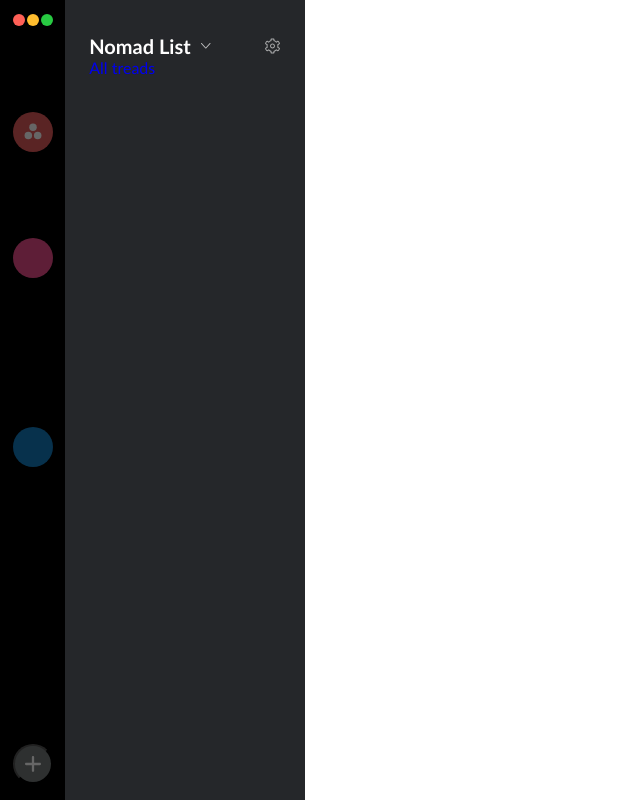
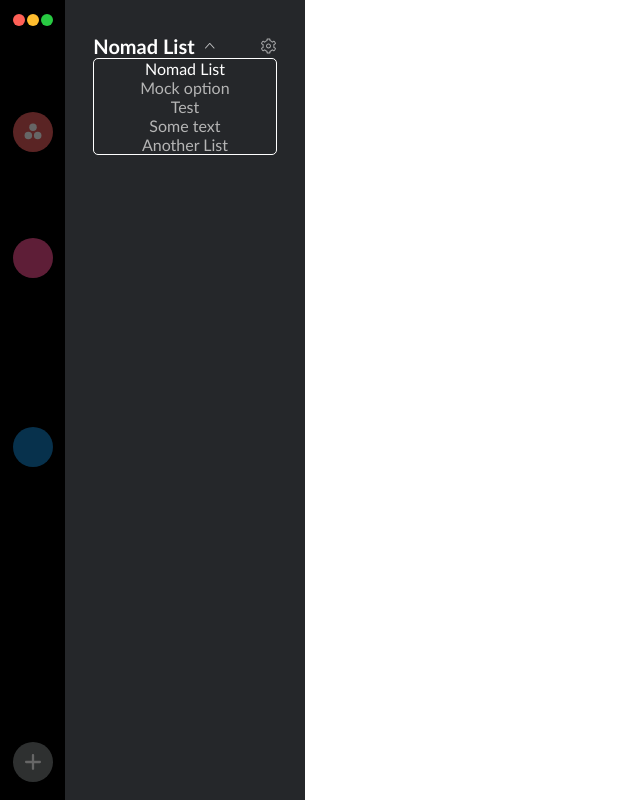
Before and after one commit to Dual1tyxd3v/chatDesktop, a website: page source/index.html in a window 1280 px wide. Both pictures are taken after a click on the link "Nomad List". Shown: the whole page, without its empty margins (0-640 px from the left). Drawn offline with Linux system fonts and the light colour scheme.

Commit message:
Add Select & Server Menu logic

```diff
--- a/source/index.html
+++ b/source/index.html
@@ -64,10 +64,10 @@
             </a>
             <ul class="header__list">
               <li class="header__option header__option--active">Nomad List</li>
-              <li class="header__option header__option--active">Mock option</li>
-              <li class="header__option header__option--active">Test</li>
-              <li class="header__option header__option--active">Some text</li>
-              <li class="header__option header__option--active">Another List</li>
+              <li class="header__option">Mock option</li>
+              <li class="header__option">Test</li>
+              <li class="header__option">Some text</li>
+              <li class="header__option">Another List</li>
             </ul>
           </div>
           <button class="header__settings" aria-label="Settings button"></button>
--- a/source/js/script.js
+++ b/source/js/script.js
@@ -1,10 +1,28 @@
-const images = document.querySelectorAll('img');
-const inp = document.querySelector('input[type="file"]');
-images.forEach(img => {
-  img.style.width = '300px';
+const selectHeader = document.querySelector('.header__title');
+const selectOptions = document.querySelectorAll('.header__option');
+const headerText = document.querySelector('.header__text');
+const serversItems = document.querySelectorAll('.servers__item:not(.servers__item--btnAdd)');
+
+// --SERVERS ITEMS SWITCH
+serversItems.forEach(server => server.addEventListener('click', (e) => {
+  e.preventDefault();
+
+  document.querySelector('.servers__item--active').classList.remove('servers__item--active');
+  e.target.classList.add('servers__item--active');
+}));
+//
+
+// --SELECT LOGIC
+selectHeader.addEventListener('click', (e) => {
+  e.preventDefault();
+
+  selectHeader.classList.toggle('header__title--opened');
 });
 
-
-inp.addEventListener('change', (e) => {
-  const x = e.target.files[0];
-})
+selectOptions.forEach(option => option.addEventListener('click', (e) => {
+  headerText.textContent = e.target.textContent;
+  document.querySelector('.header__option--active').classList.remove('header__option--active');
+  e.target.classList.add('header__option--active');
+  selectHeader.classList.toggle('header__title--opened');
+}));
+//
--- a/source/sass/header.scss
+++ b/source/sass/header.scss
@@ -2,6 +2,10 @@
   display: flex;
   justify-content: space-between;
   align-items: center;
+  position: relative;
+  &__arrow {
+    transition: 0.3s transform;
+  }
   &__title {
     font-weight: 700;
     font-size: 20px;
@@ -10,7 +14,10 @@
     display: flex;
     align-items: center;
     &--opened .header__arrow {
-      transform: rotate(180deg);
+      transform: scaleY(-1);
+    }
+    &--opened + .header__list {
+      transform: scaleY(1);
     }
   }
   &__text {
@@ -26,11 +33,11 @@
     border: none;
     cursor: pointer;
   }
-  &__select {
-    position: relative;
-  }
+
   &__list {
-    display: none;
+    transform: scaleY(0);
+    transition: 0.3s transform;
+    transform-origin: top;
     position: absolute;
     z-index: 2;
     background-color: #25272A;
@@ -42,12 +49,15 @@
     }
   }
   &__option {
-    color: #fff;
+    color: #B5B5B5;
     cursor: pointer;
     text-align: center;
     &:hover {
       color: #25272A;
       background-color: #fff;
     }
+    &--active {
+      color: #fff;
+    }
   }
 }
--- a/source/sass/servers.scss
+++ b/source/sass/servers.scss
@@ -19,6 +19,7 @@
     background-position: center;
     border-radius: 20px;
     opacity: 0.4;
+    border: none;
   }
   &__item:hover,
   &__item--active {
--- a/source/sass/social.scss
+++ b/source/sass/social.scss
@@ -1,6 +1,7 @@
 .social {
   background-color: #25272A;
   flex-grow: 1;
-  padding: 34px 24px;
+  padding: 34px 9.2%;
   overflow: auto;
+  min-width: 183px;
 }
```
Also changed, not shown: source/css/style.css.
